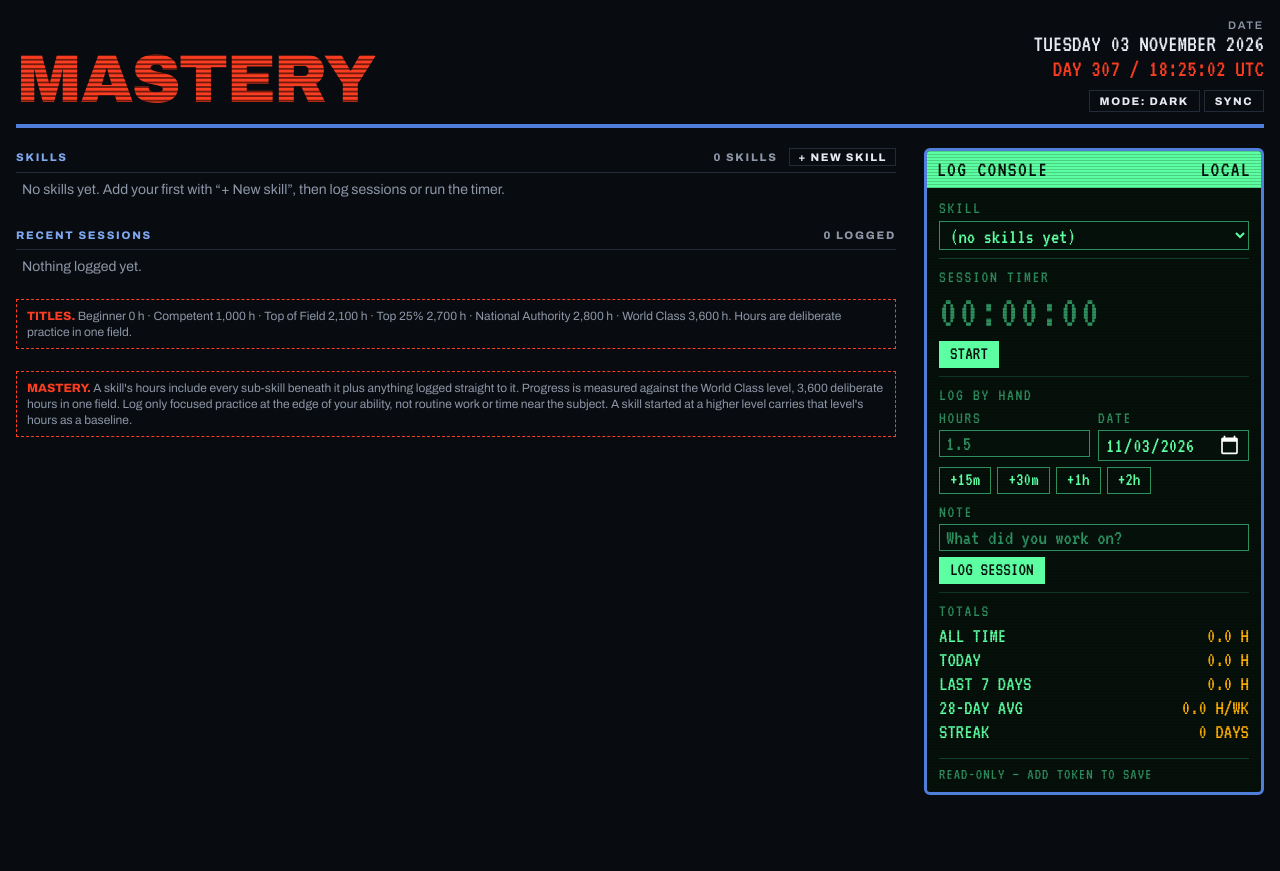
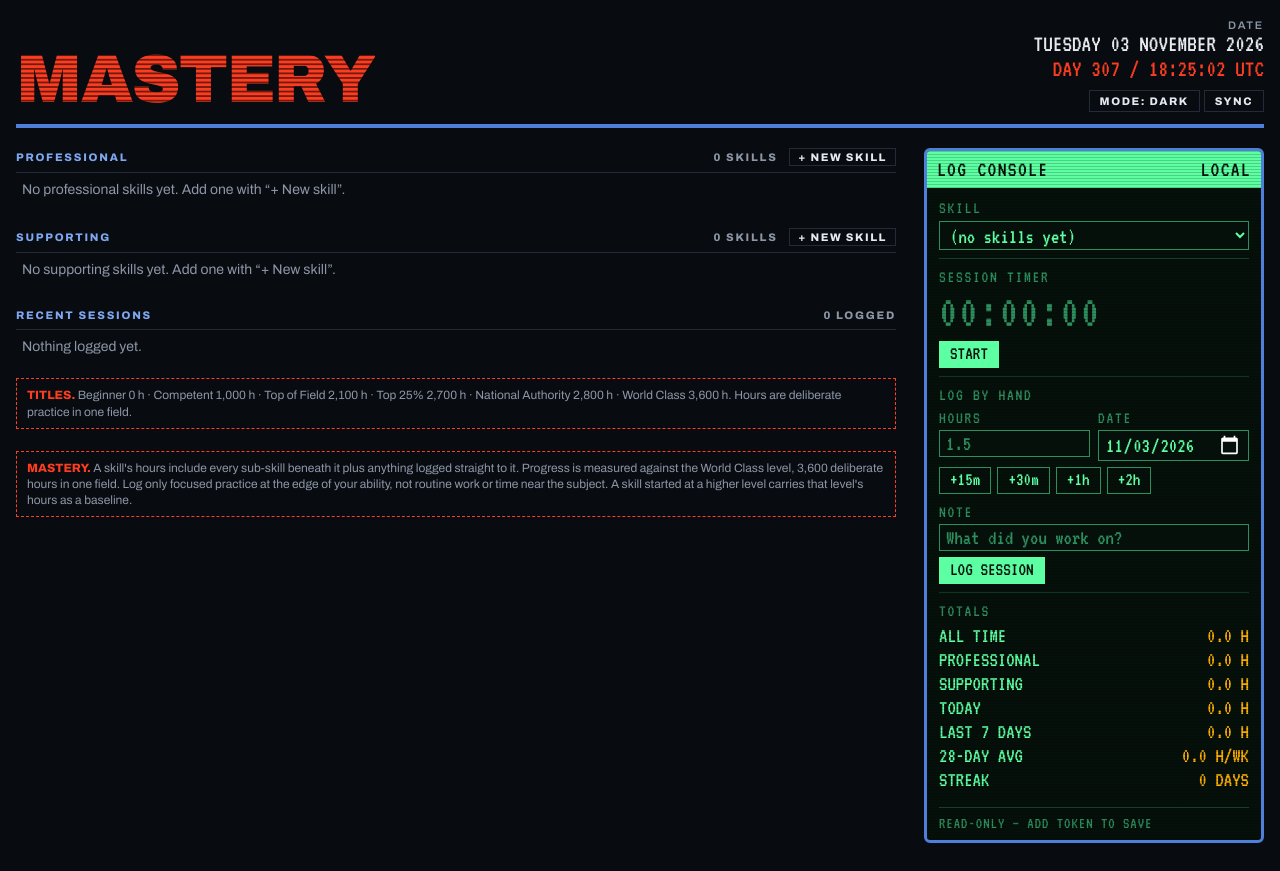
Before and after one commit to dickie947/mastery, a plain HTML site: page index.html in a window 1280 px wide. Before the commit the page ends 823 px from the top, so only its background shows below. Drawn offline with Linux system fonts and the light colour scheme.

Commit message:
Add Professional and Supporting skill groups
Co-Authored-By: Claude Sonnet 5.5 <noreply@anthropic.com>
Claude-Session: https://claude.ai/code/session_014RrVVQY5kBBD6Uzr8cNn2q

```diff
--- a/index.html
+++ b/index.html
@@ -56,7 +56,7 @@ a:focus-visible,button:focus-visible,input:focus-visible,select:focus-visible{ou
   font-size:11px;letter-spacing:.16em;text-transform:uppercase;font-weight:800;color:var(--muted);gap:8px}
 .sec-h b{color:var(--link)}
 .sec-h .btn{padding:2px 8px}
-.grp+.grp{margin-top:28px}
+.grp+.grp,#tree+.grp{margin-top:28px}
 .empty{margin:8px 6px;color:var(--muted);font-size:14px}
 .note{margin-top:22px;padding:8px 10px;border:1px dashed var(--red);font-size:12px;color:var(--muted)}
 .note b{color:var(--red)}
@@ -168,10 +168,7 @@ dialog input.q{width:100%;margin-top:8px;background:var(--bg);color:var(--fg);bo
 
   <div class="cols">
     <main>
-      <section class="grp">
-        <div class="sec-h"><b>SKILLS</b><span><span id="nskills">0 skills</span> &nbsp; <button type="button" class="btn" id="addTop">+ New skill</button></span></div>
-        <div id="tree"></div>
-      </section>
+      <div id="tree"></div>
       <section class="grp">
         <div class="sec-h"><b>RECENT SESSIONS</b><span id="nlogs">0 logged</span></div>
         <div id="recent"></div>
@@ -291,7 +288,7 @@ function clean(d){
   if(!d||typeof d!=="object") return out;
   var ids={};
   (Array.isArray(d.skills)?d.skills:[]).forEach(function(s){
-    if(s&&s.id&&s.name&&!ids[s.id]){ids[s.id]=1;out.skills.push({id:String(s.id),name:String(s.name).slice(0,60),parent:s.parent?String(s.parent):null,target:TARGET})}
+    if(s&&s.id&&s.name&&!ids[s.id]){ids[s.id]=1;out.skills.push({id:String(s.id),name:String(s.name).slice(0,60),parent:s.parent?String(s.parent):null,group:s.group==="sup"?"sup":"pro",target:TARGET})}
   });
   out.skills.forEach(function(s){if(s.parent&&!ids[s.parent])s.parent=null});
   (Array.isArray(d.logs)?d.logs:[]).forEach(function(l){
@@ -301,6 +298,8 @@ function clean(d){
   return out;
 }
 function byId(){var m={};DATA.skills.forEach(function(s){m[s.id]=s});return m}
+function groupOf(id,m){var g=0;while(id&&m[id]&&m[id].parent&&g++<50)id=m[id].parent;return m[id]&&m[id].group==="sup"?"sup":"pro"}
+var GROUPS=[["pro","PROFESSIONAL"],["sup","SUPPORTING"]];
 function kids(pid){return DATA.skills.filter(function(s){return (s.parent||null)===pid}).sort(function(a,b){return a.name.localeCompare(b.name)})}
 function pathOf(id,m){var p=[],g=0;while(id&&m[id]&&g++<50){p.unshift(m[id].name);id=m[id].parent}return p}
 
@@ -429,10 +428,10 @@ document.getElementById("dqI").addEventListener("keydown",function(e){if(e.key==
 
 /* ---------- actions ---------- */
 function cleanName(s){return (s||"").replace(/\s+/g," ").trim().slice(0,60)}
-function addSkill(parent){
+function addSkill(parent,grp){
   ask({title:parent?"New sub-skill":"New skill",text:parent?"It counts toward its parent skill too.":"Name the skill you want to build.",input:true,levels:true,ok:"Add"},function(v,lv){
     var n=cleanName(v); if(!n)return;
-    var s={id:uid(),name:n,parent:parent||null,target:TARGET};
+    var s={id:uid(),name:n,parent:parent||null,group:grp==="sup"?"sup":"pro",target:TARGET};
     DATA.skills.push(s);
     if(lv>0&&LEVELS[lv])DATA.logs.push({id:uid(),skill:s.id,date:todayStr(),hours:LEVELS[lv][0],note:"Starting baseline: "+LEVELS[lv][1],at:new Date().toISOString(),base:true});
     if(parent)OPEN[parent]=true; SEL=s.id; lsSet("mastery-sel",SEL); lsSet("mastery-open",JSON.stringify(OPEN));
@@ -517,7 +516,7 @@ function skillHTML(s,T,top,idx){
     '<div><div class="head"><span class="ttl"><button type="button" class="nm" data-a="sel">'+(top?(idx+1)+'. ':'')+esc(s.name)+'</button><span class="lv'+(L.i===0?' l0':L.i===LEVELS.length-1?' lm':'')+'">'+esc(L.cur)+'</span></span><span class="pct">'+fmt(pct,pct<10?2:1)+'%'+'</span></div>'+
     '<div class="pb '+cls+'" role="progressbar" aria-valuemin="0" aria-valuemax="'+tg+'" aria-valuenow="'+Math.round(h)+'"><i style="width:'+pct+'%"></i></div>'+
     '<div class="m"><b>'+fmt(h,1)+'</b> / '+fmt(tg)+' H'+(ch.length?' · own '+fmt(own,1)+' H · '+ch.length+' sub-skill'+(ch.length>1?'s':''):'')+(L.next?' · NEXT: '+esc(L.next[1].toUpperCase())+' IN '+fmt(L.next[0]-h,1)+' H':'')+(eta?' · '+eta:'')+'</div>'+
-    '<div class="acts"><button type="button" class="btn" data-a="log">Log</button><button type="button" class="btn" data-a="sub">+ Sub-skill</button><button type="button" class="btn" data-a="ren">Rename</button><button type="button" class="btn del" data-a="del">Delete</button></div>'+
+    '<div class="acts"><button type="button" class="btn" data-a="log">Log</button><button type="button" class="btn" data-a="sub">+ Sub-skill</button><button type="button" class="btn" data-a="ren">Rename</button>'+(top?'<button type="button" class="btn" data-a="mv">'+(s.group==="sup"?"To Professional":"To Supporting")+'</button>':'')+'<button type="button" class="btn del" data-a="del">Delete</button></div>'+
     '</div></div>';
   if(ch.length&&open)out+='<ol>'+ch.map(function(k){return skillHTML(k,T,false,0)}).join("")+'</ol>';
   return out+'</li>';
@@ -525,14 +524,21 @@ function skillHTML(s,T,top,idx){
 function flatList(pid,depth,out){kids(pid).forEach(function(s){out.push([s,depth]);flatList(s.id,depth+1,out)});return out}
 function render(){
   document.getElementById("lvnote").innerHTML="<b>TITLES.</b> "+LEVELS.map(function(l){return esc(l[1])+" "+fmt(l[0])+" h"}).join(" · ")+". Hours are deliberate practice in one field.";
-  var T=totals(), tops=kids(null);
-  document.getElementById("nskills").textContent=DATA.skills.length+" skill"+(DATA.skills.length===1?"":"s");
-  document.getElementById("tree").innerHTML=tops.length?'<ol class="tree">'+tops.map(function(s,i){return skillHTML(s,T,true,i)}).join("")+'</ol>'
-    :'<p class="empty">No skills yet. Add your first with “+ New skill”, then log sessions or run the timer.</p>';
+  var T=totals(), M=byId(), tops=kids(null);
+  document.getElementById("tree").innerHTML=GROUPS.map(function(g){
+    var ts=tops.filter(function(x){return (x.group==="sup"?"sup":"pro")===g[0]}), n=0;
+    DATA.skills.forEach(function(x){if(groupOf(x.id,M)===g[0])n++});
+    return '<section class="grp"><div class="sec-h"><b>'+g[1]+'</b><span>'+n+' skill'+(n===1?'':'s')+' &nbsp; <button type="button" class="btn" data-a="addgrp" data-g="'+g[0]+'">+ New skill</button></span></div>'+
+      (ts.length?'<ol class="tree">'+ts.map(function(x,i){return skillHTML(x,T,true,i)}).join("")+'</ol>':'<p class="empty">No '+g[1].toLowerCase()+' skills yet. Add one with “+ New skill”.</p>')+'</section>';
+  }).join("");
 
   // picker
-  var list=flatList(null,0,[]), pick=document.getElementById("pick"), keep=pick.value||SEL||"";
-  pick.innerHTML=list.length?list.map(function(x){return '<option value="'+x[0].id+'">'+new Array(x[1]+1).join("  ")+(x[1]?"› ":"")+esc(x[0].name)+'</option>'}).join(""):'<option value="">(no skills yet)</option>';
+  var pick=document.getElementById("pick"), keep=pick.value||SEL||"", phtml="";
+  GROUPS.forEach(function(g){
+    var rows=[]; tops.filter(function(x){return (x.group==="sup"?"sup":"pro")===g[0]}).forEach(function(x){rows.push([x,0]);flatList(x.id,1,rows)});
+    if(rows.length)phtml+='<optgroup label="'+g[1].charAt(0)+g[1].slice(1).toLowerCase()+'">'+rows.map(function(r){return '<option value="'+r[0].id+'">'+new Array(r[1]+1).join("\u00A0\u00A0")+(r[1]?"\u203A ":"")+esc(r[0].name)+'</option>'}).join("")+'</optgroup>';
+  });
+  pick.innerHTML=phtml||'<option value="">(no skills yet)</option>';
   if(TIMER&&byId()[TIMER.skill])keep=TIMER.skill;
   if(keep&&byId()[keep])pick.value=keep;
   pick.disabled=!!TIMER;
@@ -547,13 +553,16 @@ function render(){
 
   // stats + ticker
   var today=todayStr(), t0=dayMs(today), tot=0,tdy=0,wk=0,d28=0;
-  DATA.logs.forEach(function(l){var d=dayMs(l.date);tot+=l.hours;if(l.base)return;if(l.date===today)tdy+=l.hours;if(d>t0-6*864e5)wk+=l.hours;if(d>t0-27*864e5)d28+=l.hours});
+  var gt={pro:0,sup:0};
+  DATA.logs.forEach(function(l){var d=dayMs(l.date);tot+=l.hours;gt[groupOf(l.skill,M)]+=l.hours;if(l.base)return;if(l.date===today)tdy+=l.hours;if(d>t0-6*864e5)wk+=l.hours;if(d>t0-27*864e5)d28+=l.hours});
   var days={};DATA.logs.forEach(function(l){if(!l.base)days[l.date]=1});
   var streak=0,dd=new Date();if(!days[todayStr()])dd.setDate(dd.getDate()-1);
   for(;;){var k=dd.getFullYear()+"-"+p2(dd.getMonth()+1)+"-"+p2(dd.getDate());if(days[k]){streak++;dd.setDate(dd.getDate()-1)}else break}
   document.getElementById("stats").innerHTML=
     '<div class="k">Totals</div>'+
     '<div class="kv"><span>ALL TIME</span><span>'+fmt(tot,1)+' H</span></div>'+
+    '<div class="kv"><span>PROFESSIONAL</span><span>'+fmt(gt.pro,1)+' H</span></div>'+
+    '<div class="kv"><span>SUPPORTING</span><span>'+fmt(gt.sup,1)+' H</span></div>'+
     '<div class="kv"><span>TODAY</span><span>'+fmt(tdy,1)+' H</span></div>'+
     '<div class="kv"><span>LAST 7 DAYS</span><span>'+fmt(wk,1)+' H</span></div>'+
     '<div class="kv"><span>28-DAY AVG</span><span>'+fmt(d28/4,1)+' H/WK</span></div>'+
@@ -562,15 +571,16 @@ function render(){
 }
 
 /* ---------- events ---------- */
-document.getElementById("addTop").addEventListener("click",function(){addSkill(null)});
 document.getElementById("tree").addEventListener("click",function(e){
   var b=e.target.closest("button[data-a]"); if(!b)return;
+  if(b.getAttribute("data-a")==="addgrp"){addSkill(null,b.getAttribute("data-g"));return}
   var id=b.closest(".sk").getAttribute("data-id"), a=b.getAttribute("data-a");
   if(a==="tw"){OPEN[id]=OPEN[id]===false;lsSet("mastery-open",JSON.stringify(OPEN));render()}
   else if(a==="sel"){SEL=id;lsSet("mastery-sel",id);var ch=kids(id).length;if(ch){OPEN[id]=OPEN[id]===false;lsSet("mastery-open",JSON.stringify(OPEN))}render()}
   else if(a==="log"){SEL=id;lsSet("mastery-sel",id);render();document.getElementById("pick").value=id;var h=document.getElementById("hrs");h.focus();if(window.matchMedia("(max-width:820px)").matches)document.getElementById("screen").scrollIntoView({behavior:"smooth",block:"start"})}
   else if(a==="sub")addSkill(id);
   else if(a==="ren")renameSkill(id);
+  else if(a==="mv"){var sk=byId()[id];if(sk){sk.group=sk.group==="sup"?"pro":"sup";save()}}
   else if(a==="del")deleteSkill(id);
 });
 document.getElementById("recent").addEventListener("click",function(e){var b=e.target.closest("button[data-del]");if(b)deleteLog(b.getAttribute("data-del"))});
```
